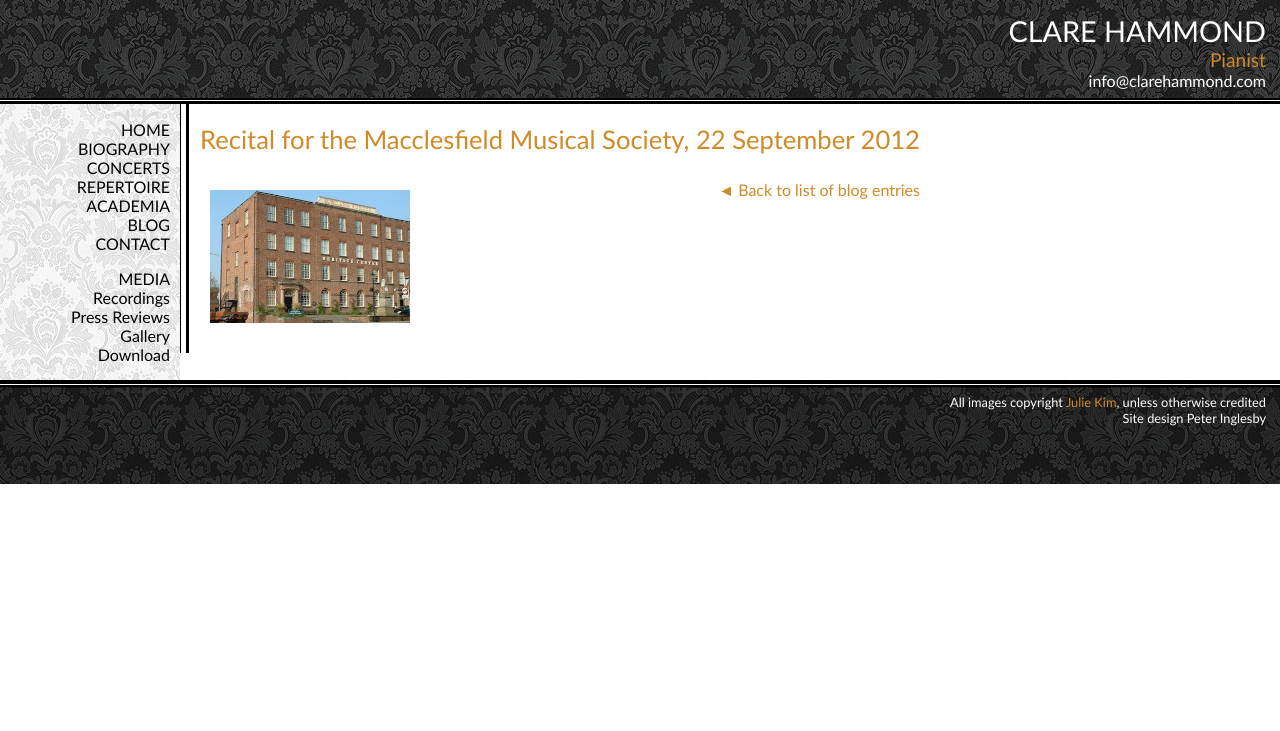
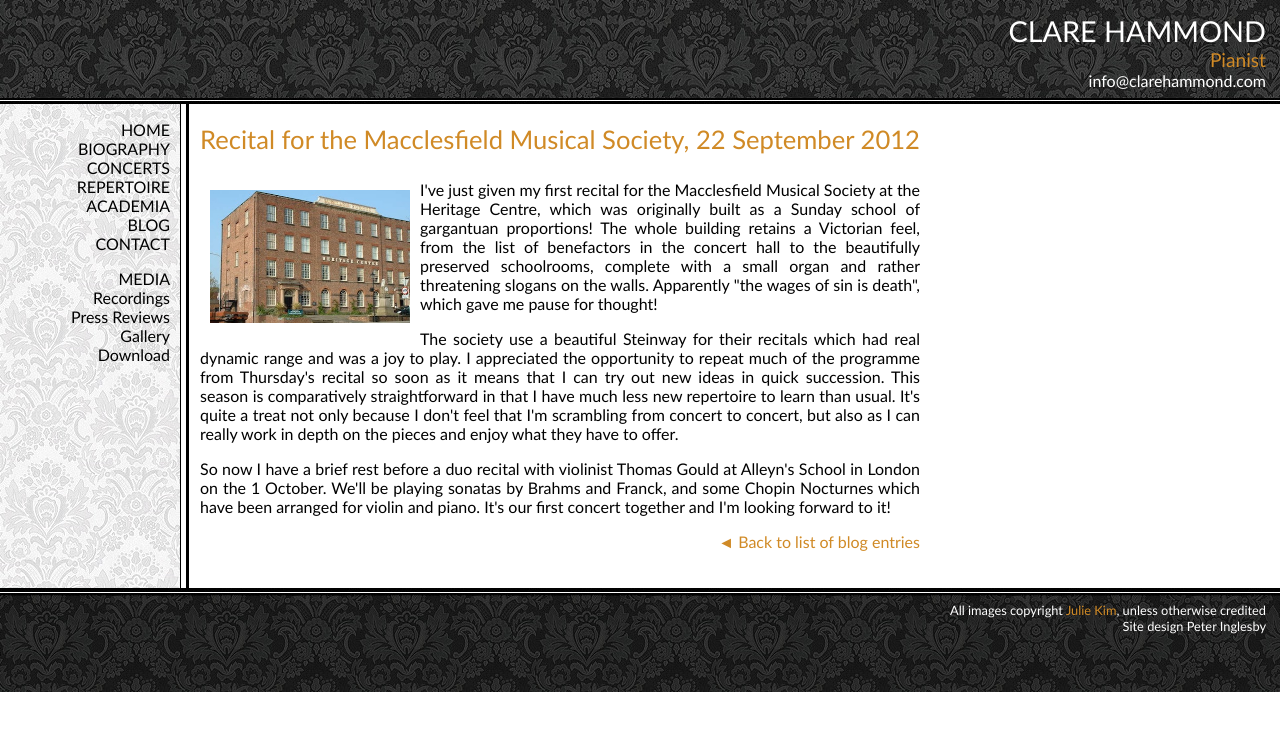
Before and after one commit to hammonc/clarehammond.com, a Jekyll site: the page built from blog-20120922.html, in a window 1280 px wide. Shown: the top 731 px of the page. Built offline with Jekyll 4.4.1, drawn with Linux system fonts in a browser that asks for light colours.

Commit message:
blog entry

```diff
--- a/blog-20120922.html
+++ b/blog-20120922.html
@@ -5,4 +5,8 @@ title: Recital for the Macclesfield Musical Society, 22 September 2012
 
 <img src="resources/blog-20120922.jpg" class="blog-img" />
 
-<p>
+<p>I've just given my first recital for the Macclesfield Musical Society at the Heritage Centre, which was originally built as a Sunday school of gargantuan proportions! The whole building retains a Victorian feel, from the list of benefactors in the concert hall to the beautifully preserved schoolrooms, complete with a small organ and rather threatening slogans on the walls. Apparently "the wages of sin is death", which gave me pause for thought!</p>
+
+<p>The society use a beautiful Steinway for their recitals which had real dynamic range and was a joy to play. I appreciated the opportunity to repeat much of the programme from Thursday's recital so soon as it means that I can try out new ideas in quick succession. This season is comparatively straightforward in that I have much less new repertoire to learn than usual. It's quite a treat not only because I don't feel that I'm scrambling from concert to concert, but also as I can really work in depth on the pieces and enjoy what they have to offer.</p>
+
+<p>So now I have a brief rest before a duo recital with violinist Thomas Gould at Alleyn's School in London on the 1 October. We'll be playing sonatas by Brahms and Franck, and some Chopin Nocturnes which have been arranged for violin and piano. It's our first concert together and I'm looking forward to it!</p>
```
